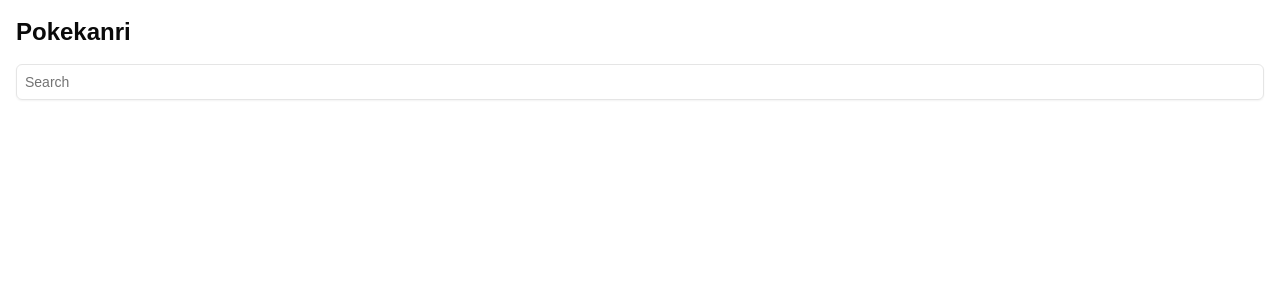
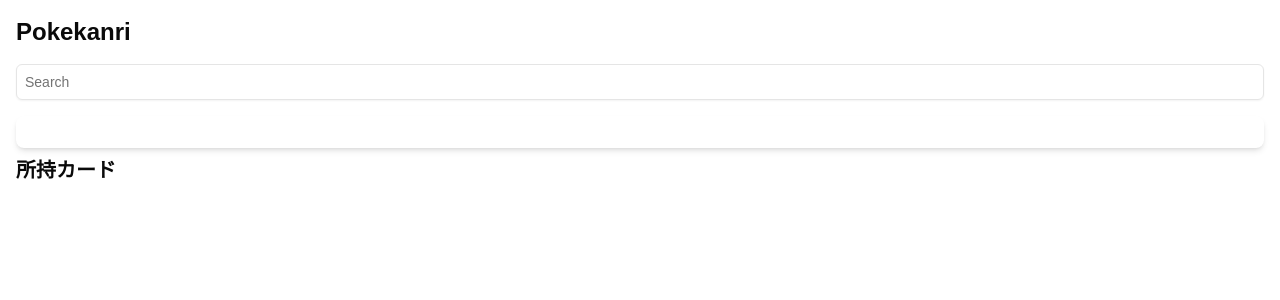
Before and after one commit to Katsumi-N/pokekanri, a Next.js app in the folder frontend/: page / in a window 1280 px wide. Shown: the top 300 px of the page. Built offline with nearby package versions, Linux system fonts and the light colour scheme.

Commit message:
introduce context etc

```diff
--- a/frontend/package.json
+++ b/frontend/package.json
@@ -18,7 +18,8 @@
     "react": "^18",
     "react-dom": "^18",
     "tailwind-merge": "^2.5.4",
-    "tailwindcss-animate": "^1.0.7"
+    "tailwindcss-animate": "^1.0.7",
+    "use-debounce": "^10.0.4"
   },
   "devDependencies": {
     "@types/node": "^20",
--- /dev/null
+++ b/frontend/src/app/components/ui/CardInventory.tsx
@@ -0,0 +1,31 @@
+'use client';
+
+import { useCardContext } from '@/app/context/CardContext';
+import { Button } from "@/app/components/ui/shadcn/button";
+import Image from 'next/image';
+
+export default function CardInventory() {
+  const { cards, incrementCard, decrementCard, deleteCard } = useCardContext();
+
+  return (
+    <div>
+      <h2 className="text-xl font-bold mb-4">所持カード</h2>
+      <div className="grid grid-cols-1 md:grid-cols-2 lg:grid-cols-5 gap-4">
+        {cards.map((card) => (
+          <div key={card.id} className="bg-white shadow-md rounded-lg p-4">
+            <Image src={card.image_url} alt={card.name} width={64} height={64} className="object-cover rounded-md mr-4" />
+            <h3 className="text-lg font-semibold">{card.name}</h3>
+            <p className="text-sm text-gray-600">{card.type} {card.hp ? `- HP ${card.hp}` : ""}</p>
+            <p className="text-sm text-gray-600">Quantity: {card.quantity}</p>
+            <div className="flex space-x-2">
+              <Button onClick={() => incrementCard(card)}>+</Button>
+              <Button onClick={() => decrementCard(card.id)}>-</Button>
+              <Button onClick={() => deleteCard(card.id)}>Delete</Button>
+            </div>
+          </div>
+
+        ))}
+      </div>
+    </div>
+  );
+}
--- a/frontend/src/app/components/ui/CardItem.tsx
+++ /dev/null
@@ -1,28 +0,0 @@
-import { DeckCard } from "../../lib/card";
-import { Button } from "@/app/components/ui/shadcn/button";
-
-interface CardItemProps {
-  card: DeckCard;
-  onIncrement: () => void;
-  onDecrement: () => void;
-  onDelete: () => void;
-}
-
-export default function CardItem({ card, onIncrement, onDecrement, onDelete }: CardItemProps) {
-  return (
-    <div className="mb-2 flex justify-between items-center bg-white shadow-md rounded-lg p-4">
-      <div className="flex items-center">
-        <img src="https://www.pokemon-card.com/assets/images/card_images/large/SV8/046373_P_PIKACHIXYUUEX.jpg" alt={card.name} className="w-16 h-16 object-cover rounded-md mr-4" />
-        <div>
-          <h3 className="text-lg font-semibold">{card.name}</h3>
-          <p className="text-sm text-gray-600">{card.type} - {card.hp} HP - {card.quantity}</p>
-        </div>
-      </div>
-      <div className="flex space-x-2">
-        <Button onClick={onIncrement}>+</Button>
-        <Button onClick={onDecrement}>-</Button>
-        <Button onClick={onDelete}>Delete</Button>
-      </div>
-    </div>
-  );
-}
--- a/frontend/src/app/components/ui/Deck.tsx
+++ /dev/null
@@ -1,25 +0,0 @@
-import { DeckCard } from "../../lib/card";
-import CardItem from "./CardItem";
-
-interface DeckProps {
-  deckCards: DeckCard[];
-  onIncrement: (id: number) => void;
-  onDecrement: (id: number) => void;
-  onDelete: (id: number) => void;
-}
-
-export default function Deck({ deckCards, onIncrement, onDecrement, onDelete }: DeckProps) {
-  return (
-    <ul className="list-disc pl-5 space-y-2">
-      {deckCards.map((card) => (
-        <CardItem
-          key={card.id}
-          card={card}
-          onIncrement={() => onIncrement(card.id)}
-          onDecrement={() => onDecrement(card.id)}
-          onDelete={() => onDelete(card.id)}
-        />
-      ))}
-    </ul>
-  );
-}
--- /dev/null
+++ b/frontend/src/app/components/ui/Search.tsx
@@ -0,0 +1,33 @@
+'use client';
+
+import { Input } from "@/app/components/ui/shadcn/input";
+import { useSearchParams, usePathname, useRouter } from 'next/navigation';
+import { useDebouncedCallback } from 'use-debounce';
+
+export default function Search({ placeholder }: { placeholder: string }) {
+  const searchParams = useSearchParams();
+  const pathname = usePathname();
+  const { replace } = useRouter();
+
+  const handleSearch = useDebouncedCallback((term) => {
+    const params = new URLSearchParams(searchParams);
+    params.set('page', '1');
+    if (term) {
+      params.set('query', term);
+    } else {
+      params.delete('query');
+    }
+    replace(`${pathname}?${params.toString()}`);
+  }, 300);
+
+  return (
+    <div className="mb-4 flex space-x-2">
+      <Input
+        type="text"
+        placeholder="Search"
+        onChange={(e) => handleSearch(e.target.value)}
+        className="border p-2 rounded-md flex-grow"
+      />
+    </div>
+  );
+}
--- a/frontend/src/app/components/ui/SearchBar.tsx
+++ /dev/null
@@ -1,20 +0,0 @@
-import { Input } from "@/app/components/ui/shadcn/input";
-
-interface SearchBarProps {
-  searchTerm: string;
-  onSearchChange: (term: string) => void;
-}
-
-export default function SearchBar({ searchTerm, onSearchChange }: SearchBarProps) {
-  return (
-    <div className="mb-4 flex space-x-2">
-      <Input
-        type="text"
-        placeholder="Search"
-        value={searchTerm}
-        onChange={(e) => onSearchChange(e.target.value)}
-        className="border p-2 rounded-md flex-grow"
-      />
-    </div>
-  );
-}
--- /dev/null
+++ b/frontend/src/app/components/ui/SearchResultCardList.tsx
@@ -0,0 +1,31 @@
+'use client';
+
+import { CardInfo } from "@/app/lib/card";
+import Image from 'next/image';
+import { useCardContext } from '@/app/context/CardContext';
+
+interface ClientCardListProps {
+  cards: CardInfo[];
+}
+
+export default function SearchResultCardList({ cards }: ClientCardListProps) {
+  const { incrementCard } = useCardContext();
+
+  return (
+    <div className="max-h-64 overflow-y-auto">
+      {cards.map((card) => (
+        <div
+          key={card.id}
+          className="flex items-center mb-4 cursor-pointer hover:bg-gray-100 p-2 rounded-md"
+          onClick={() => incrementCard(card)}
+        >
+          <Image src={card.image_url} alt={card.name} width={64} height={64} className="object-cover rounded-md mr-4" />
+          <div className="flex flex-col">
+            <h3 className="text-lg font-semibold">{card.name}</h3>
+            <p className="text-sm text-gray-600">{card.type} {card.hp ? `- HP ${card.hp}` : ""}</p>
+          </div>
+        </div>
+      ))}
+    </div>
+  );
+}
--- /dev/null
+++ b/frontend/src/app/context/CardContext.tsx
@@ -0,0 +1,63 @@
+'use client';
+
+import { createContext, useContext, useState, ReactNode } from 'react';
+import { CardInfo, CardInventoryInfo } from '../lib/card';
+
+interface CardContextType {
+  cards: CardInventoryInfo[];
+  incrementCard: (card: CardInfo) => void;
+  decrementCard: (id: number) => void;
+  deleteCard: (id: number) => void;
+}
+
+const CardContext = createContext<CardContextType | undefined>(undefined);
+
+export const useCardContext = () => {
+  const context = useContext(CardContext);
+  if (!context) {
+    throw new Error('useCardContext must be used within a CardProvider');
+  }
+  return context;
+};
+
+export const CardProvider = ({ children }: { children: ReactNode }) => {
+  const [cards, setCards] = useState<CardInventoryInfo[]>([]);
+
+  const incrementCard = (card: CardInfo) => {
+    setCards((prevCards) => {
+      const existingCard = prevCards.find(c => c.id === card.id);
+      if (existingCard) {
+        return prevCards.map(c => c.id === card.id ? { ...c, quantity: c.quantity + 1 } : c);
+      } else {
+        return [...prevCards, { ...card, quantity: 1 }];
+      }
+    });
+  };
+
+  const decrementCard = (id: number) => {
+    setCards((prevCards) => {
+      const existingCard = prevCards.find(c => c.id === id);
+      if (existingCard) {
+        if (existingCard.quantity === 1) {
+          return prevCards.filter(c => c.id !== id);
+        } else {
+          return prevCards.map(c => c.id === id ? { ...c, quantity: c.quantity - 1 } : c);
+        }
+      } else {
+        return prevCards;
+      }
+    });
+  };
+
+  const deleteCard = (id: number) => {
+    setCards((prevCards) => {
+      return prevCards.filter(c => c.id !== id);
+    });
+  };
+
+  return (
+    <CardContext.Provider value={{ cards, incrementCard, decrementCard, deleteCard }}>
+      {children}
+    </CardContext.Provider>
+  );
+};
--- a/frontend/src/app/lib/card.ts
+++ b/frontend/src/app/lib/card.ts
@@ -2,18 +2,10 @@ export interface CardInfo {
   id: number;
   name: string;
   type: string;
+  image_url: string;
   hp?: number;
 }
 
-export interface DeckCard extends CardInfo {
+export interface CardInventoryInfo extends CardInfo {
   quantity: number;
 }
-
-export const masterCards: CardInfo[] = [
-  { id: 1, name: "ピカチュウ", type: "雷", hp: 40 },
-  { id: 2, name: "ライチュウ", type: "雷", hp: 100 },
-  { id: 3, name: "ピカチュウex", type: "雷", hp: 100 },
-  { id: 4, name: "ハイパーボール", type: "グッズ" },
-  { id: 5, name: "ピカチュウexピカチュウexピカチュウex", type: "雷", hp: 100 },
-  // 他のカードデータ
-];
--- a/frontend/src/app/page.tsx
+++ b/frontend/src/app/page.tsx
@@ -1,51 +1,23 @@
-"use client";
+import Search from "./components/ui/Search";
+import SearchCardList from "./components/ui/SearchCardList";
+import CardInventory from "./components/ui/CardInventory";
+import { CardProvider } from "./context/CardContext";
 
-import { useState } from "react";
-import { masterCards, CardInfo, DeckCard } from "./lib/card";
-import SearchBar from "./components/ui/SearchBar";
-import SearchCardList from "./components/ui/SearchCardList";
-import Deck from "./components/ui/Deck";
-
-export default function Page() {
-  const [deckCards, setDeckCards] = useState<DeckCard[]>([]);
-  const [searchTerm, setSearchTerm] = useState("");
-
-  const addCardToDeck = (card: CardInfo) => {
-    const existingCard = deckCards.find(deckCard => deckCard.id === card.id);
-    if (existingCard) {
-      setDeckCards(deckCards.map(card => card.id === card.id ? { ...card, quantity: card.quantity + 1 } : card));
-    } else {
-      setDeckCards([...deckCards, { ...card, quantity: 1 }]);
-    }
-    setSearchTerm("");
-  };
-
-  const incrementCard = (id: number) => {
-    setDeckCards(deckCards.map(card =>
-      card.id === id ? { ...card, quantity: card.quantity + 1 } : card
-    ));
-  };
-
-  const decrementCard = (id: number) => {
-    setDeckCards(deckCards.map(card =>
-      card.id === id ? { ...card, quantity: card.quantity - 1 } : card
-    ).filter(card => card.quantity > 0));
-  };
-
-  const deleteCard = (id: number) => {
-    setDeckCards(deckCards.filter((card) => card.id !== id));
-  };
-
-  const filteredMasterCards = masterCards.filter((card) =>
-    card.name.toLowerCase().includes(searchTerm.toLowerCase()) || card.type.toLowerCase().includes(searchTerm.toLowerCase())
-  );
+export default async function Page(props: {
+  searchParams: Promise<{ query: string; page: string }>;
+}) {
+  const searchParams = await props.searchParams;
+  const query = searchParams?.query || '';
+  const currentPage = Number(searchParams?.page) || 1;
 
   return (
-    <div className="container mx-auto p-4">
-      <h1 className="text-2xl font-bold mb-4">Pokekanri</h1>
-      <SearchBar searchTerm={searchTerm} onSearchChange={setSearchTerm} />
-      {searchTerm && <SearchCardList cards={filteredMasterCards} onAdd={addCardToDeck} />}
-      <Deck deckCards={deckCards} onIncrement={incrementCard} onDecrement={decrementCard} onDelete={deleteCard} />
-    </div>
+    <CardProvider>
+      <div className="container mx-auto p-4">
+        <h1 className="text-2xl font-bold mb-4">Pokekanri</h1>
+        <Search placeholder={""}/>
+        <SearchCardList query={query} currentPage={currentPage} />
+        <CardInventory />
+      </div>
+    </CardProvider>
   );
 }
```
Also changed, not shown: frontend/src/app/components/ui/SearchCardList.tsx (+33 -18 lines), 1 other file (tests, documents, lock files or other folders).
